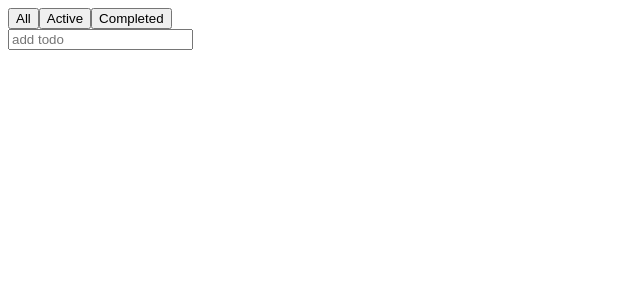
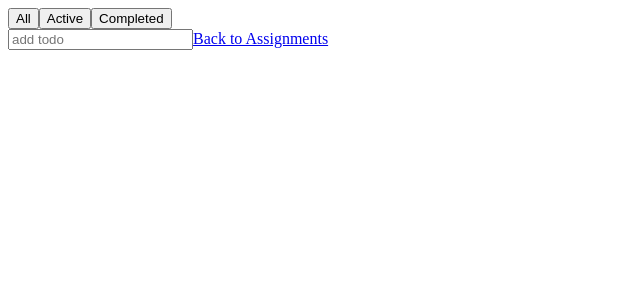
Before and after one commit to ashrafmansuri7272/React-Assignments, a React (Vite) app: page /todo in a window 1280 px wide. Shown: the top 300 px of the page, without its empty margins (0-640 px from the left). Built offline with nearby package versions, Linux system fonts and the light colour scheme; the HTML template or start-up script is replaced by a standard one.

Commit message:
minor fixes

```diff
--- a/index.html
+++ b/index.html
@@ -3,7 +3,7 @@
   <head>
     <meta charset="UTF-8" />
     <meta name="viewport" content="width=device-width, initial-scale=1.0" />
-    <title>React JS Assignments</title>
+    <title>React Hands on Assignments</title>
   </head>
   <body>
     <div id="root"></div>
--- a/src/FileNode.jsx
+++ b/src/FileNode.jsx
@@ -1,18 +1,17 @@
 import React, { useMemo, useState } from "react";
 
 export const FileNode = ({ node }) => {
-    console.log(node);
     const [isNodeOpen, setIsNodeOpen] = useState(false);
     return (
-        <div style={{cursor: 'pointer'}}>
+        <div style={{ cursor: 'pointer' }}>
             <span onClick={() => setIsNodeOpen(prev => !prev)}>{`${node.children ? (isNodeOpen ? '[-]' : '[+]') : '[ ]'} ${node.name}`} </span>
-            <ul >
-                {isNodeOpen && node.children?.map((child) => (
+            {isNodeOpen && node.children?.map((child) => (
+                <ul >
                     <li key={child.id}>
                         <FileNode node={child} />
                     </li>
-                ))}
-            </ul>
+                </ul>
+            ))}
         </div>
     );
 }
--- a/src/Todo.jsx
+++ b/src/Todo.jsx
@@ -1,6 +1,6 @@
 import React, { useState } from "react";
 import { TodoItem } from "./TodoItem";
-
+import { Link } from "react-router-dom";
 export const Todo = () => {
     const [todo, setTodo] = useState("");
     const [todos, setTodos] = useState([]);
@@ -43,6 +43,7 @@ export const Todo = () => {
             {
                 filteredTodos.map(todo => <TodoItem key={todo.id} item={todo} toggleTodo={toggleTodo} updateTodo={updateTodo} deleteTodo={deleteTodo} />)
             }
+        <Link to="/">Back to Assignments</Link>
         </div>
     );
 }
```
